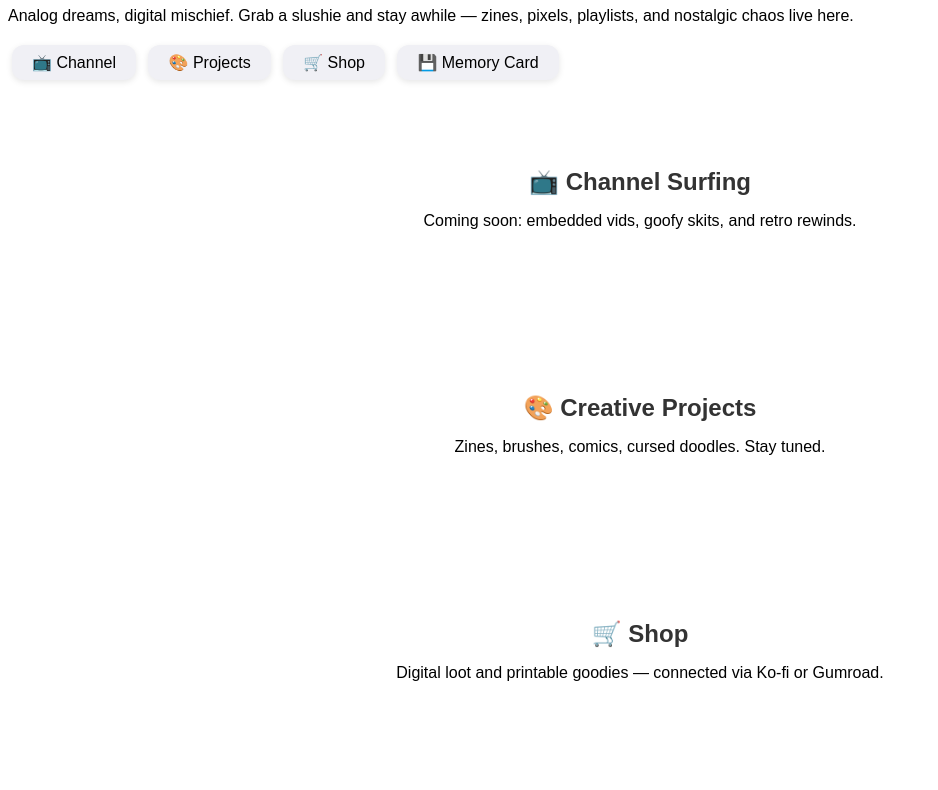
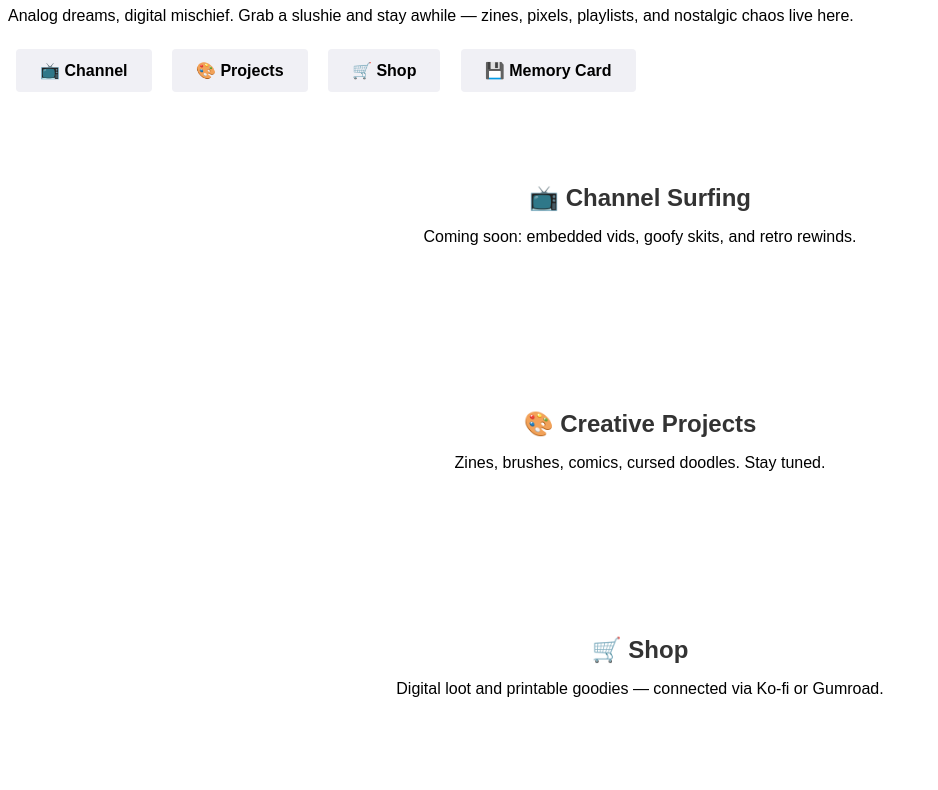
Before and after one commit to yoXneo/yoxneo, a plain HTML site: page docs/index.html in a window 1280 px wide. Shown: the part 99-889 px from the top of the page, without its empty margins (0-938 px from the left). Drawn offline with Linux system fonts and the light colour scheme.

Commit message:
Update style.css

```diff
--- a/docs/style.css
+++ b/docs/style.css
@@ -5,15 +5,16 @@ h1, h2 { text-shadow: none; color: #000; }
 .btn {
   background-color: #f0f0f5;
   color: #000;
-  padding: 0.5rem 1.25rem;
-  border-radius: 0.75rem;
-  margin: 0.25rem;
+  padding: 0.75rem 1.5rem;
+  border-radius: 0.25rem;
+  margin: 0.5rem;
   text-decoration: none;
   display: inline-block;
-  box-shadow: 0 2px 6px rgba(0,0,0,0.1);
-  transition: all 0.3s ease;
+  font-weight: 600;
+  box-shadow: none;
+  transition: background-color 0.3s ease, color 0.3s ease;
 }
 .btn:hover {
-  background-color: #00b77e;
-  color: #fff;
-  box-shadow: 0 4px 12px rgba(
+  background-color: #7de27d;
+  color: #000;
+}
```
